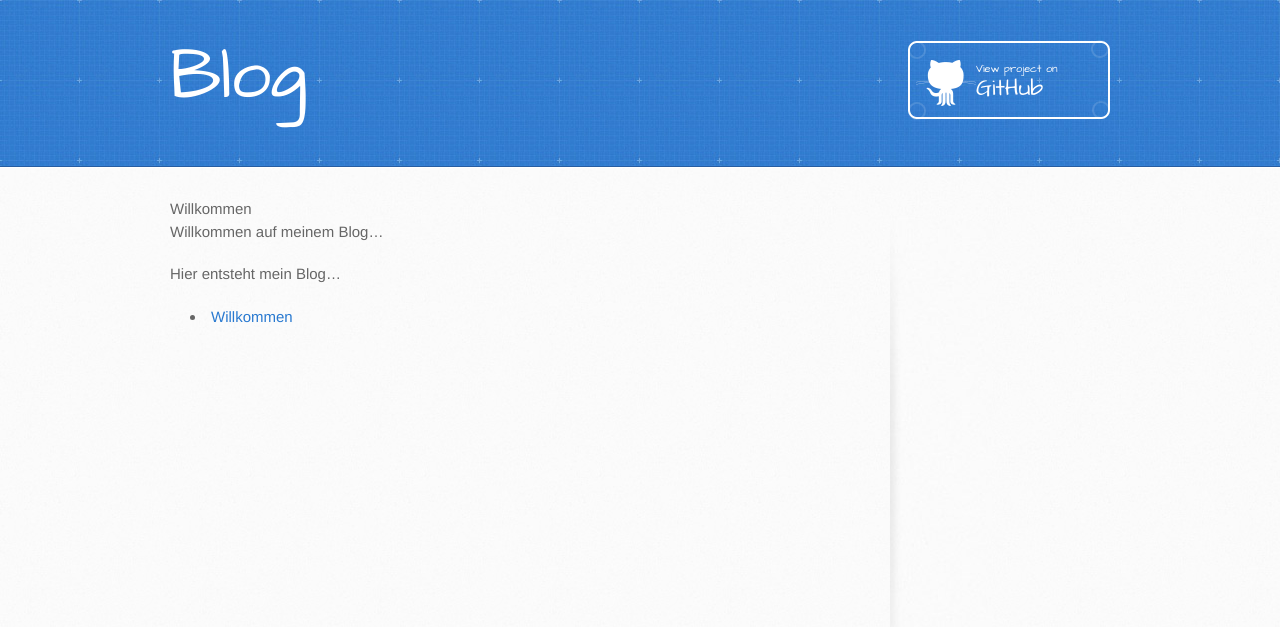
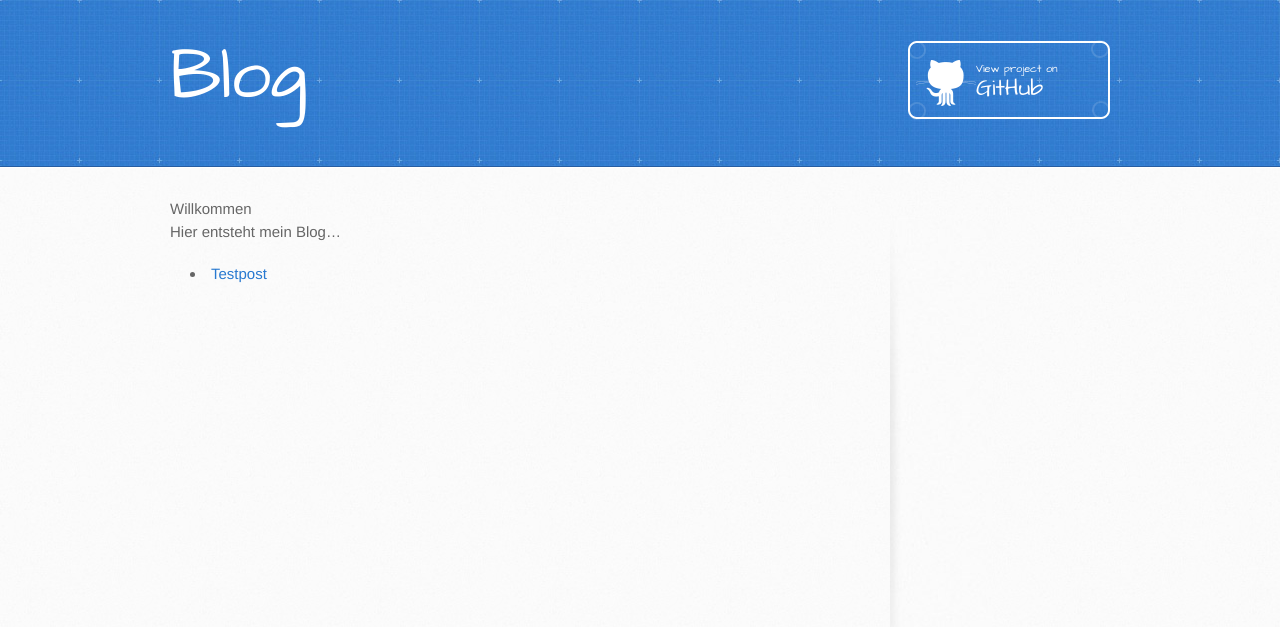
Before and after one commit to mars3142/blog, a Jekyll site: the page built from index.md, in a window 1280 px wide. Shown: the top 627 px of the page. Built offline with Jekyll 4.4.1, drawn with Linux system fonts in a browser that asks for light colours; nearby versions of some CDN libraries; library files that are not in the unit come from our copies.

Commit message:
Anpassungen

```diff
--- a/_posts/2099-12-31-testpost.md
+++ b/_posts/2099-12-31-testpost.md
@@ -1,6 +1,5 @@
 ---
-title: Willkommen
+title: Testpost
 layout: default
 ---
-
 Dies ist nur ein Testpost
--- a/index.md
+++ b/index.md
@@ -2,9 +2,6 @@
 title: Willkommen
 layout: default
 ---
-
-Willkommen auf meinem Blog...
-
 Hier entsteht mein Blog...
 
 <ul>
```
